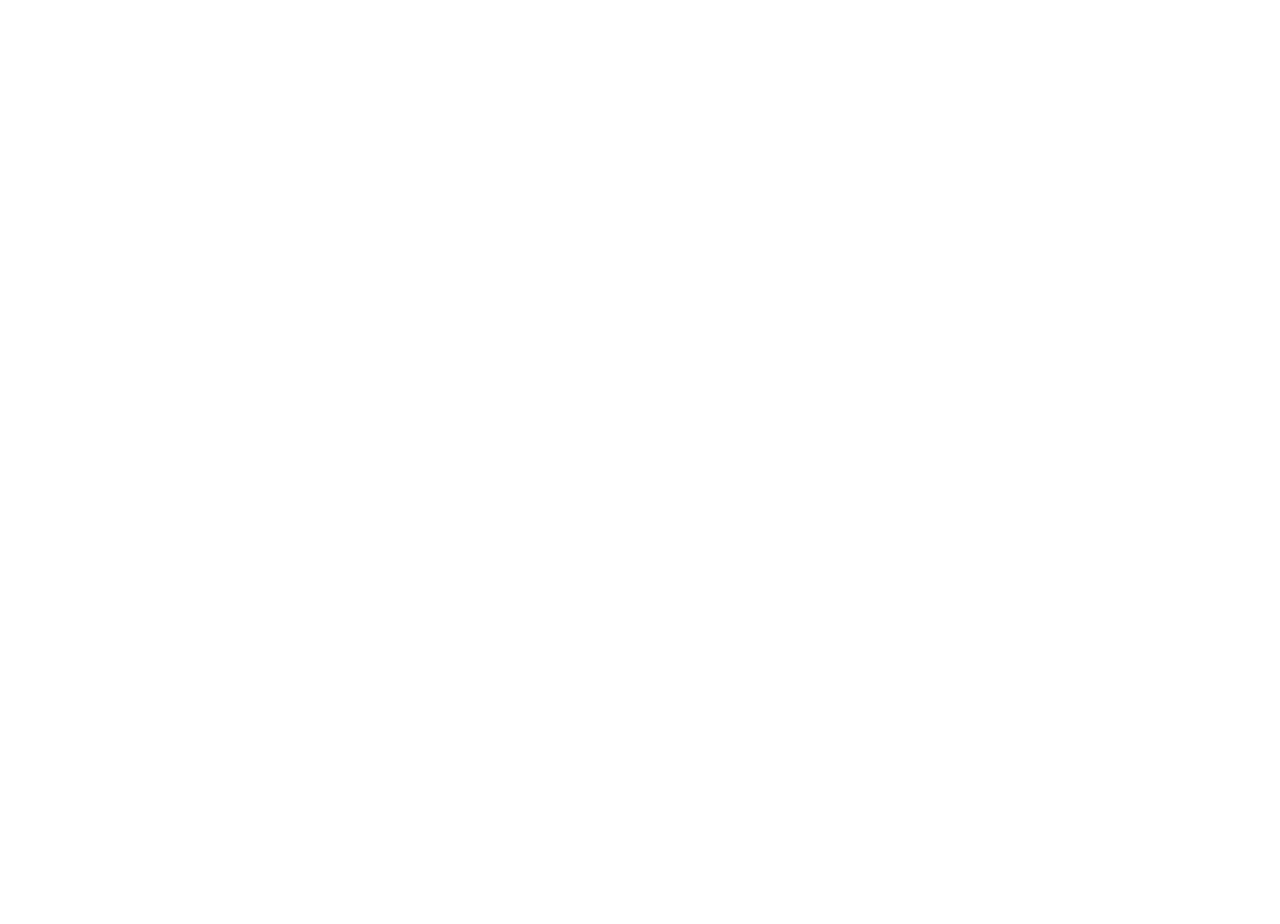
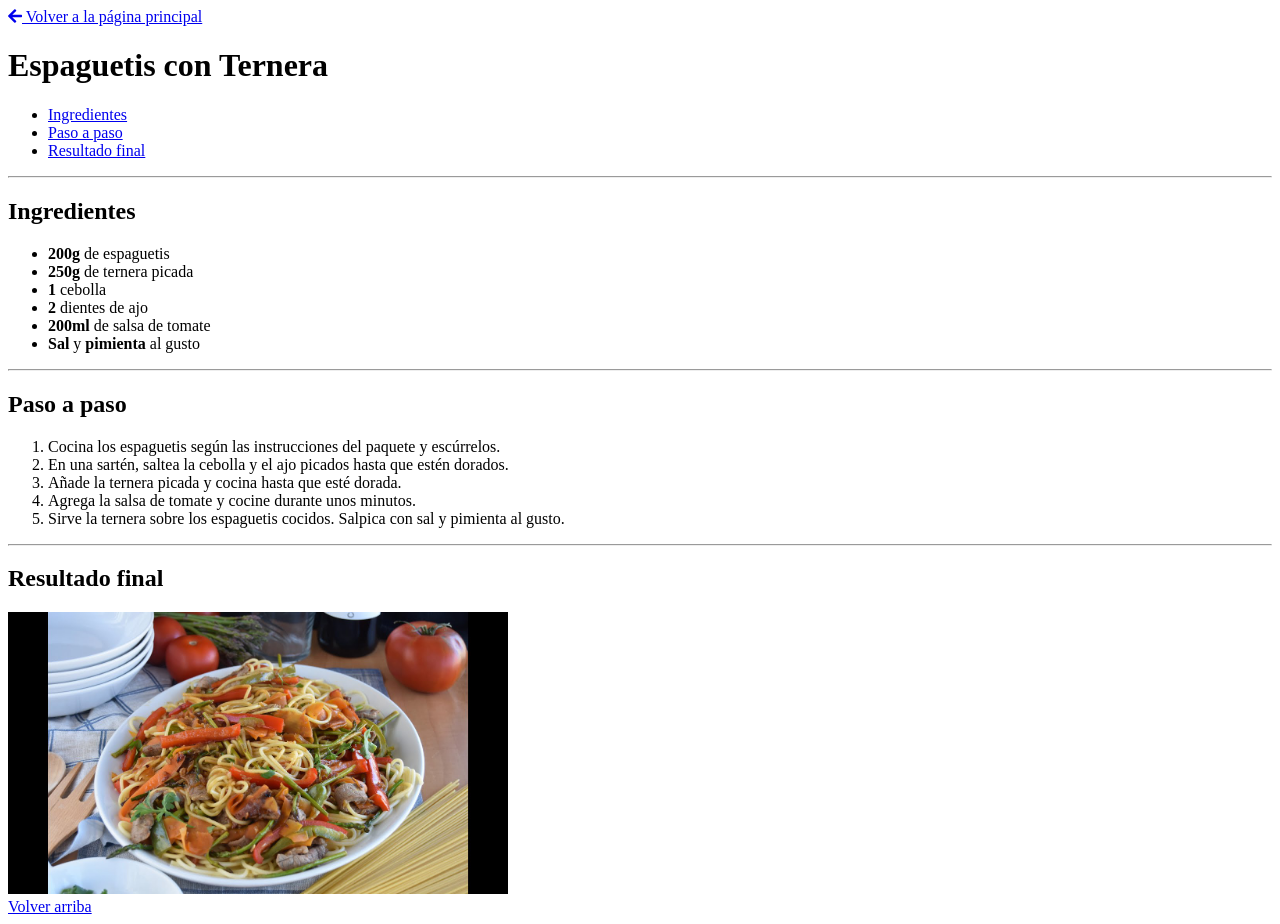
Before and after one commit to 100006162/ASIX1_M4UF1A4_Menu_saludable_JordiSorribes, a plain HTML site: page platos/SegundoPlato.html in a window 1280 px wide. Before the commit the page ends 800 px from the top, so only its background shows below. Drawn offline with Linux system fonts and the light colour scheme.

Commit message:
Restructuración de codigo y Añadidos

```diff
--- a/platos/SegundoPlato.html
+++ b/platos/SegundoPlato.html
@@ -1,11 +1,52 @@
 <!DOCTYPE html>
-<html lang="en">
+<html>
 <head>
     <meta charset="UTF-8">
-    <meta name="viewport" content="width=device-width, initial-scale=1.0">
-    <title>Document</title>
+    <title>Espaguetis con Ternera</title>
+    <link rel="icon" href="../img/icon.png" type="image/png">
+    <link rel="stylesheet" href="https://cdnjs.cloudflare.com/ajax/libs/font-awesome/5.15.3/css/all.min.css">
+
 </head>
 <body>
-
+    <a href="../index.html"><i class="fas fa-arrow-left"></i> Volver a la página principal</a>
+    <header>
+        <h1>Espaguetis con Ternera</h1>
+    </header>
+    <nav>
+        <ul>
+            <li><a href="#ingredientes">Ingredientes</a></li>
+            <li><a href="#paso-a-paso">Paso a paso</a></li>
+            <li><a href="#resultado-final">Resultado final</a></li>
+        </ul>
+    </nav>
+    <hr>
+    <section id="ingredientes">
+        <h2>Ingredientes</h2>
+        <ul>
+            <li><strong>200g</strong> de espaguetis</li>
+            <li><strong>250g</strong> de ternera picada</li>
+            <li><strong>1</strong> cebolla</li>
+            <li><strong>2</strong> dientes de ajo</li>
+            <li><strong>200ml</strong> de salsa de tomate</li>
+            <li><strong>Sal</strong> y <strong>pimienta</strong> al gusto</li>
+        </ul>
+    </section>
+    <hr>
+    <section id="paso-a-paso">
+        <h2>Paso a paso</h2>
+        <ol>
+            <li>Cocina los espaguetis según las instrucciones del paquete y escúrrelos.</li>
+            <li>En una sartén, saltea la cebolla y el ajo picados hasta que estén dorados.</li>
+            <li>Añade la ternera picada y cocina hasta que esté dorada.</li>
+            <li>Agrega la salsa de tomate y cocine durante unos minutos.</li>
+            <li>Sirve la ternera sobre los espaguetis cocidos. Salpica con sal y pimienta al gusto.</li>
+        </ol>
+    </section>
+    <hr>
+    <section id="resultado-final">
+        <h2>Resultado final</h2>
+        <img src="../img/SpaguetisTernera2.jpg" alt="Espaguetis con Ternera final" width="500">
+    </section>
+    <a href="#header">Volver arriba</a>
 </body>
 </html>
```
Also changed, not shown: index.html (+23 -4 lines), platos/Postre.html (+39 -4 lines), platos/PrimerPlato.html (+44 -4 lines), img/Yougurt3.jpg (deleted), img/YougurtMiel3.jpg (added), img/icon.png (added).
